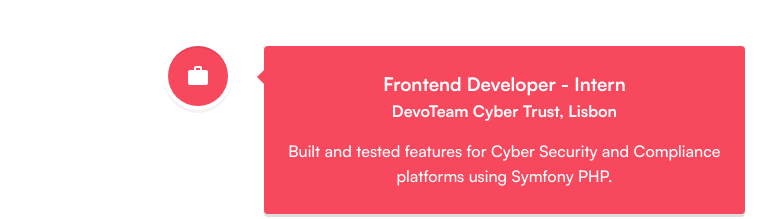
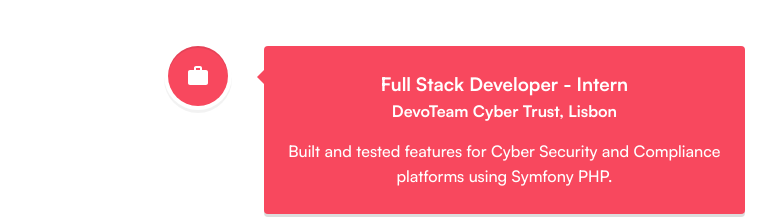
Before and after one commit to fralnz/fralnz.github.io, a React (Vite) app: page /about in a window 1280 px wide. Shown: the part 469-688 px from the top of the page, without its empty margins (442-1218 px from the left). Built offline with nearby package versions, Linux system fonts and the light colour scheme.

Commit message:
fixed typo

```diff
--- a/src/routes/About.tsx
+++ b/src/routes/About.tsx
@@ -29,7 +29,7 @@
                 iconStyle={{ background: '#F8485E', color: '#fff' }}
                 icon={<MdWork />}
             >
-                <h3 className="vertical-timeline-element-title">Frontend Developer - Intern</h3>
+                <h3 className="vertical-timeline-element-title">Full Stack Developer - Intern</h3>
                 <h4 className="vertical-timeline-element-subtitle">DevoTeam Cyber Trust, Lisbon</h4>
                 <p>Built and tested features for Cyber Security and Compliance platforms using Symfony PHP.</p>
             </VerticalTimelineElement>
```
